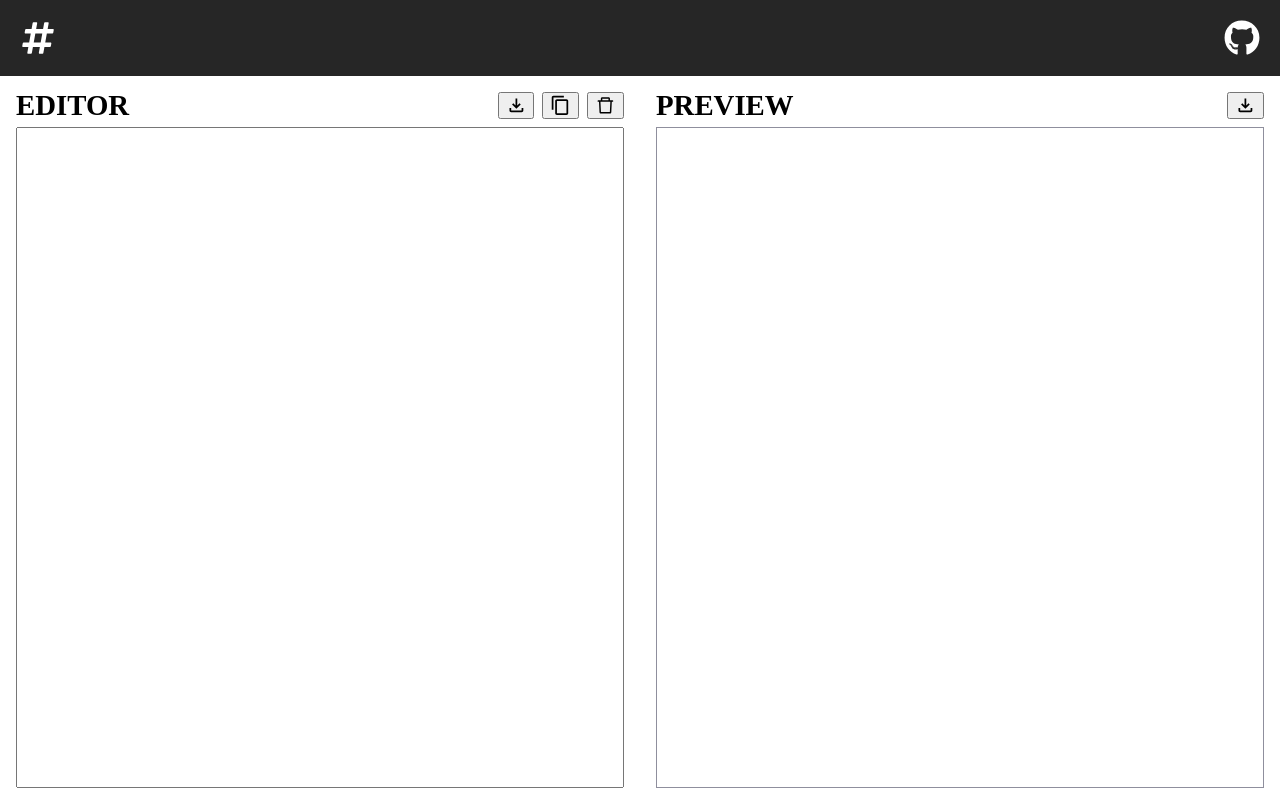
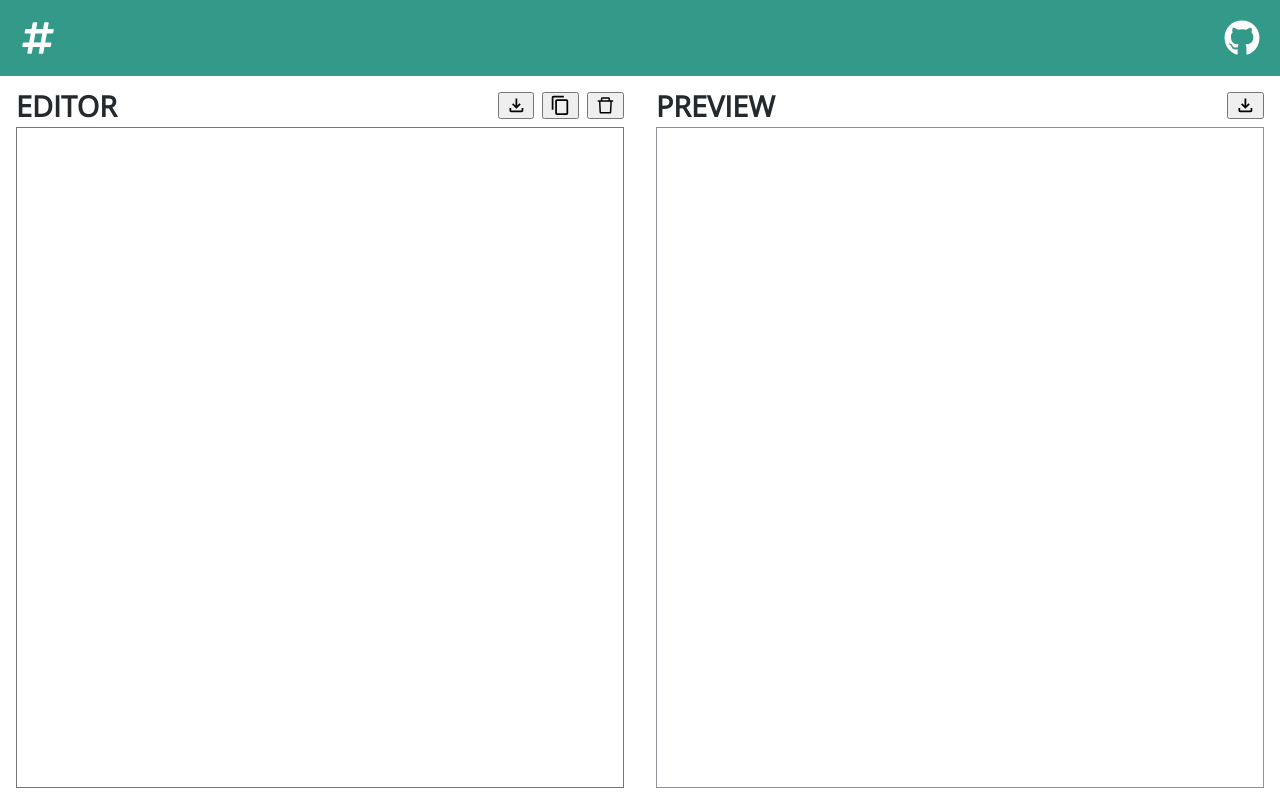
Before and after one commit to glunkad/readMe, a React (Vite) app: page / in a window 1280 px wide. Built offline with nearby package versions, Linux system fonts and the light colour scheme; what marked-highlight would draw is missing.

Commit message:
feat: added styling

```diff
--- a/src/Theme.scss
+++ b/src/Theme.scss
@@ -1,9 +1,22 @@
-:root {
-  --link-color: #339989;
+@import url('https://fonts.googleapis.com/css2?family=Source+Code+Pro&display=swap');
+@import url('https://fonts.googleapis.com/css2?family=Open+Sans&display=swap');
+
+body {
+  --primary-color: #339989;
+  --accent-color: #7de2d1;
+  --nav-section-text-color: #2b2c28;
+  --body-color: #fff;
+  --nav-item-color: #fff;
   --body-accent-color: #e1e4e8;
+  --alternate-table-color: #eaecef;
+  --primary-text-color: #24292e;
+  --link-color: var(--primary-color);
+  --table-border-color: #ddd;
+  --source-code-font: 'Source Code Pro', monospace;
+  --open-sans-font: 'Open Sans', sans-serif;
   --color-transition: 0.3s ease-out;
-  --source-code-font: 'Source Code Pro', monospace;
-  --table-border-color: #ddd;
-  --alternate-table-color: #eaecef;
-  --primary-color: #339989;
+  background-color: var(--body-color);
+  transition: background-color var(--color-transition);
+  color: var(--primary-text-color);
+  font-family: var(--open-sans-font);
 }
--- a/src/components/editor/style.scss
+++ b/src/components/editor/style.scss
@@ -27,6 +27,10 @@
     flex: 1 ;
     resize: none;
     font-size: 1.4rem;
+    color: var(--primary-text-color);
+    background-color: var(--body-color);
+    transition: background-color var(--color-transition);
+    font-family: var(--source-code-font);
   }
 
 }
--- a/src/components/navbar/style.scss
+++ b/src/components/navbar/style.scss
@@ -2,7 +2,9 @@
   display: flex;
   justify-content: space-between;
   padding: 1.25rem;
-  background-color: #262626;
+  background-color: var(--primary-color);
+  transition: background-color var(--color-transition);
+  color: var(--nav-item-color);
 
   > .navbar-icons{
     font-size: 2.25rem;
--- a/src/components/preview/style.scss
+++ b/src/components/preview/style.scss
@@ -46,7 +46,6 @@
       background-color: var(--body-accent-color);
       transition: background-color var(--color-transition);
     }
-
     pre {
       transition: background-color var(--color-transition);
       line-height: 1.45;
@@ -58,29 +57,34 @@
       margin-top: 0;
       margin-bottom: 1rem;
     }
-
     :not(pre) > code {
       font-size: 85%;
       border-radius: 0.3em;
       padding: 0.2em 0.4em;
       margin: 0;
-      transition: color var(--color-transition);
+      transition: background-color var(--color-transition);
     }
-
     code {
       font-family: var(--source-code-font);
     }
 
+    li + li {
+      margin-top: 0.25em;
+    }
     blockquote {
       border-left: 0.312em solid var(--body-accent-color);
+      transition: border-color var(--color-transition);
       padding-left: 1rem;
+    }
+    img {
+      max-width: 100%;
     }
     h1 {
       margin: 1.5rem 0 1rem;
       line-height: 1.33;
       padding-bottom: 0.3em;
       border-bottom: 1px solid var(--body-accent-color);
-
+      transition: border-color var(--color-transition);
     }
     h2 {
       margin: 1.5rem 0 1rem;
@@ -120,5 +124,8 @@
       transition: background-color var(--color-transition);
       color: white;
     }
+    summary:focus {
+      outline: none;
+    }
   }
 }
```
Also changed, not shown: 1 other file (tests, documents, lock files or other folders).
